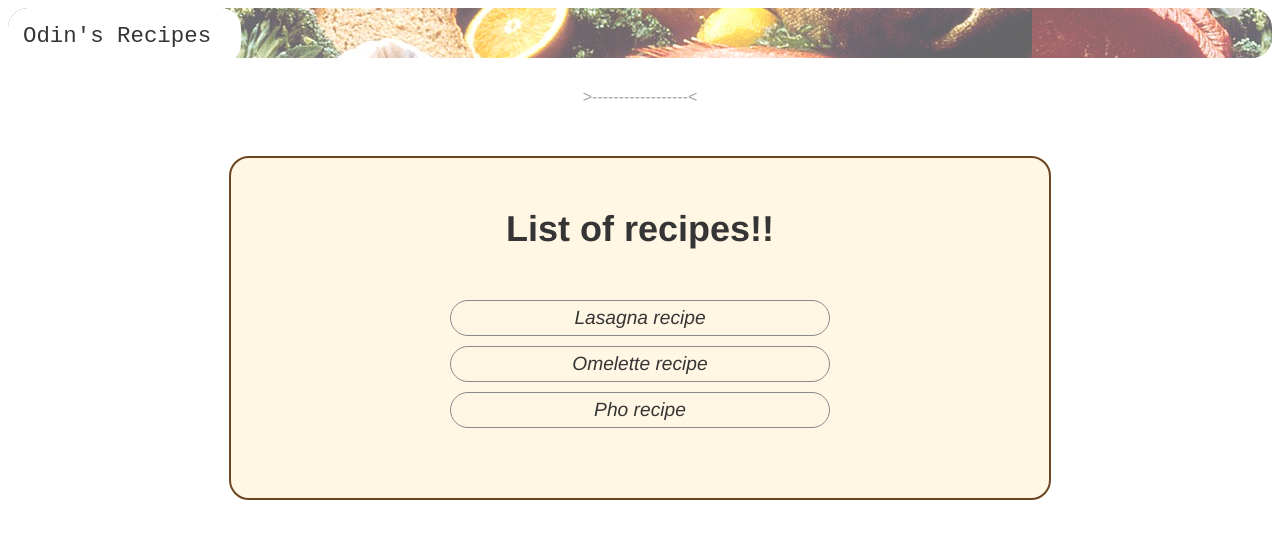
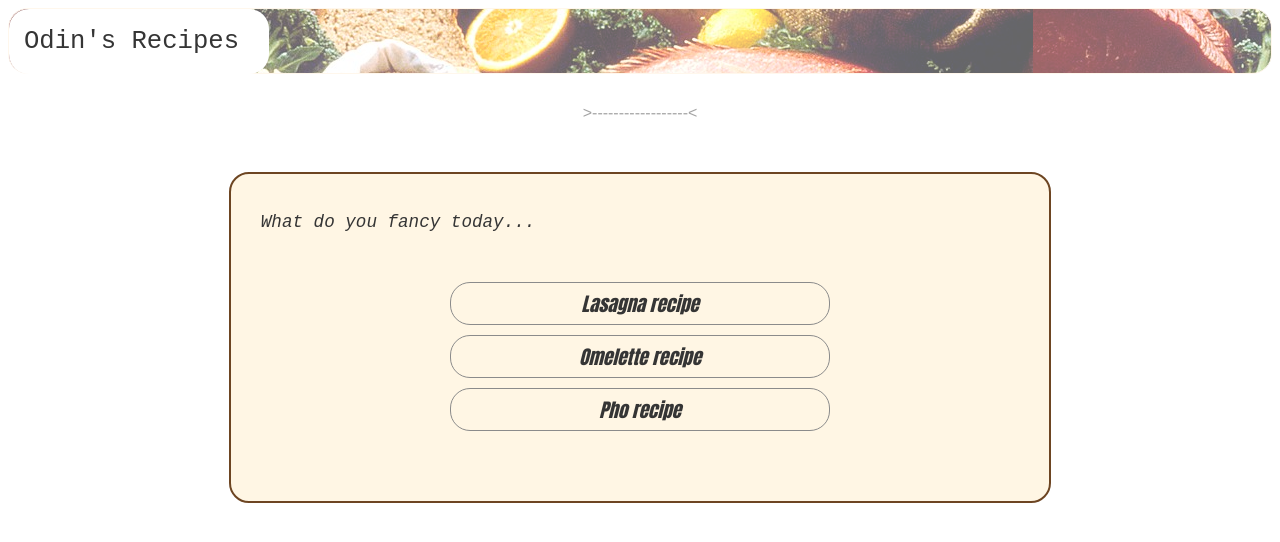
Before and after one commit to mathladd/odin-recipes, a plain HTML site: page index.html in a window 1280 px wide. Drawn offline with Linux system fonts and the light colour scheme.

Commit message:
scale up rem font sizes

```diff
--- a/css/style.css
+++ b/css/style.css
@@ -18,8 +18,11 @@ body {
     background-position-x: 0px;
     background-position-y: -300px;
 
-    height: 50px;
+    height: 4em;
 
+    border-color: #fff7ec;
+    border-style: solid;
+    border-width: 1px;
     border-radius: 20px;
 }
 
@@ -27,11 +30,11 @@ body {
     background-color: white;
     width: fit-content;
 
-    padding: 15px 30px 15px 15px;
+    padding: 18px 30px 18px 15px;
     border-radius: 20px;
 
     color: #797878;
-    font-size: 1.4rem;
+    font-size: 1.6rem;
     font-family:'Courier New', Courier, monospace;
 }
 
@@ -60,8 +63,10 @@ body {
     border-radius: 20px;
     border-width: 2px;
 
-    text-align: center;
-    font-size: 1.5rem;
+    /* text-align: center; */
+    font-size: 1.1rem;
+    font-family: 'Courier New', Courier, monospace;
+    font-style: italic;
 }
 
 .main-list-of-recipes {
@@ -71,9 +76,11 @@ body {
     padding: 0;
     margin: 50px auto;
 
+    font-size: 1.2rem;
+    font-family:Impact, Haettenschweiler, 'Arial Narrow Bold', sans-serif;
+
     list-style: none;
     list-style-position: inside;
-    font-size: 1.2rem;
 }
 
 .main-list-of-recipes li {
--- a/index.html
+++ b/index.html
@@ -20,7 +20,7 @@
         </div>
 
         <div class="main-content-container">
-            <h2>List of recipes!!</h2>
+            <p>What do you fancy today...</p>
             <ul class="main-list-of-recipes">
                 <li><a class="links recipe-link"
                     href="./recipes/lasagna.html">Lasagna recipe</a>
```
